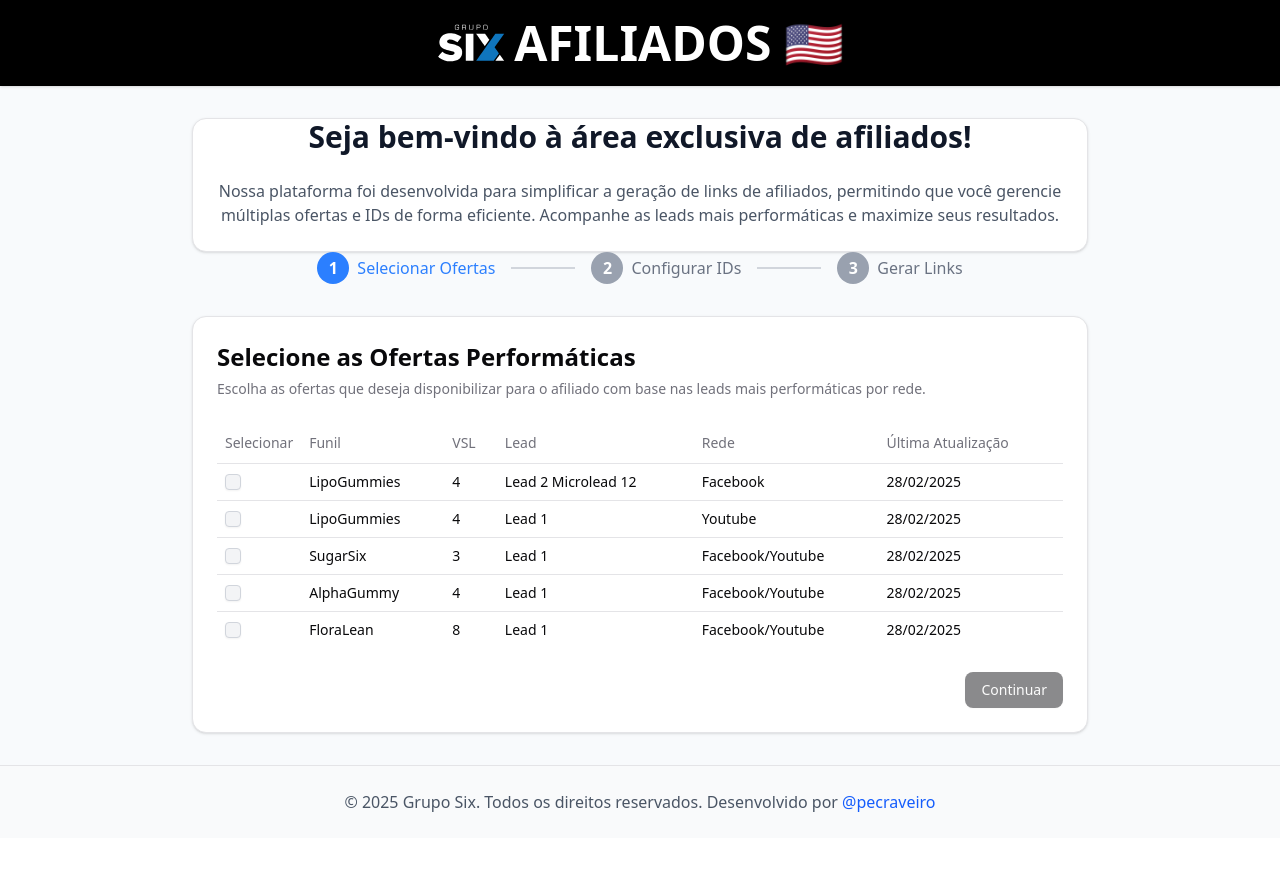
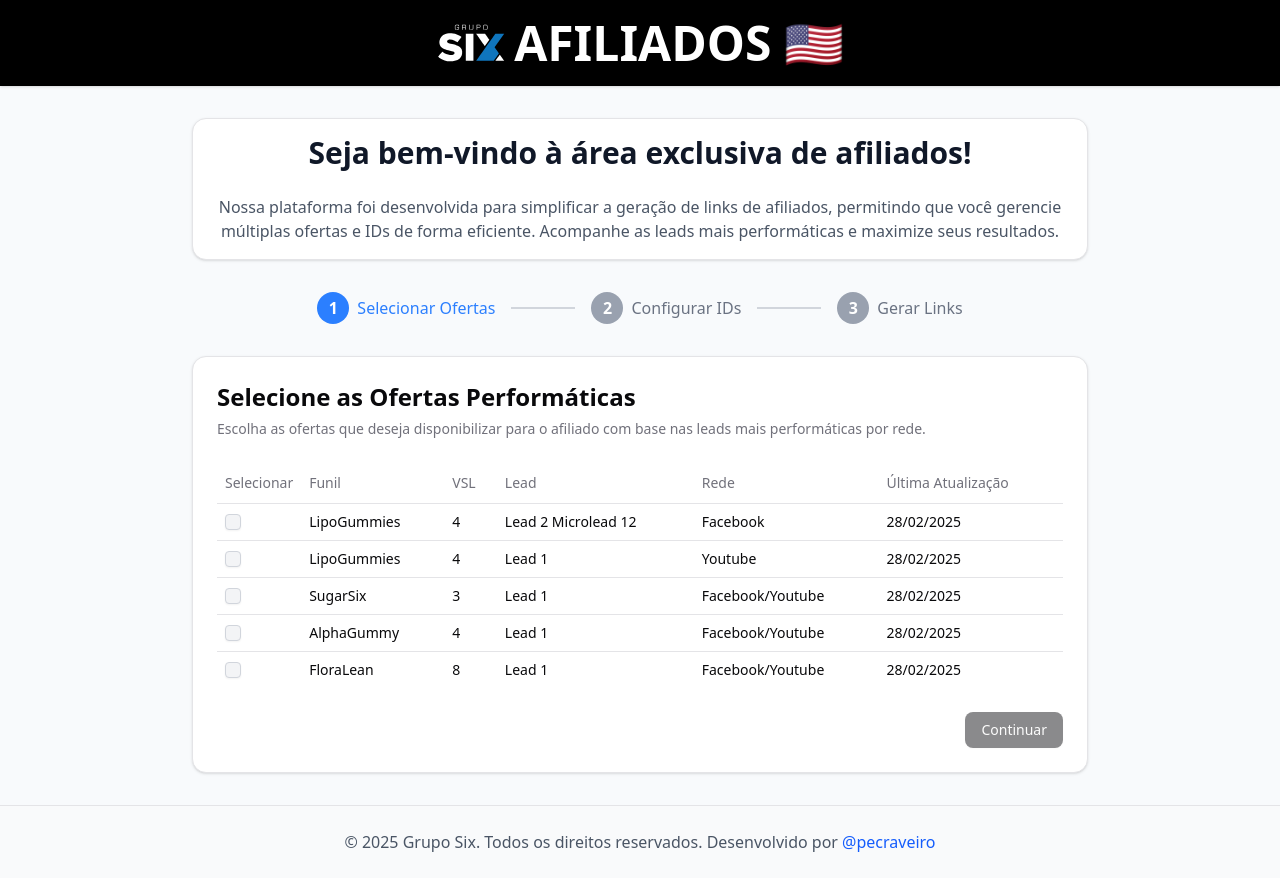
Before and after one commit to ogruposix/affiliates-link-generator, a Next.js app: page / in a window 1280 px wide. Before the commit the page ends 838 px from the top, so only its background shows below. Built offline with nearby package versions, Linux system fonts and the light colour scheme.

Commit message:
Adjust layout and padding in StepsHeader and Card components

```diff
--- a/app/page.tsx
+++ b/app/page.tsx
@@ -38,7 +38,7 @@
   ];
 
   return (
-    <div className="w-full max-w-4xl mx-auto mb-8">
+    <div className="w-full max-w-4xl mx-auto m-8">
       <div className="flex justify-center items-center">
         {steps.map((step, index) => (
           <div key={index} className="flex items-center">
@@ -349,7 +349,7 @@
       <main className="flex-1 container mx-auto py-8 px-4">
 
         {stage === 1 && (
-          <Card className="text-center max-w-4xl mx-auto pt-0">
+          <Card className="text-center max-w-4xl mx-auto p-4">
             <h1 className="text-3xl font-bold text-gray-900">
               Seja bem-vindo à área exclusiva de afiliados!
             </h1>
```
